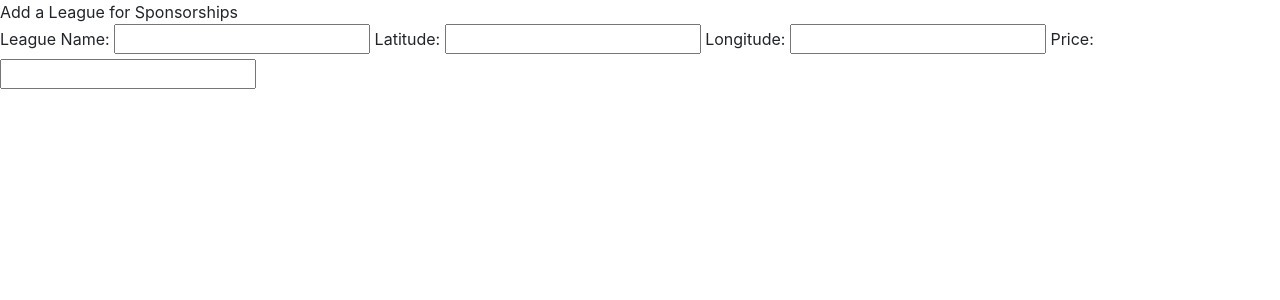
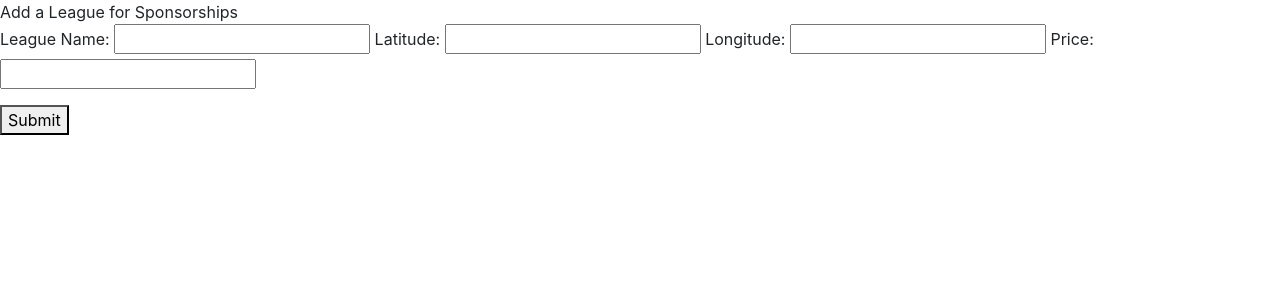
Before and after one commit to shmuelhonig/league_sponsorships, a Flask app: page / in a window 1280 px wide. Shown: the top 300 px of the page. Run offline with Flask 2, Linux system fonts and the light colour scheme; some libraries are stand-ins or nearby versions.

Commit message:
Add submit button to League form

```diff
--- a/templates/addLeague.html
+++ b/templates/addLeague.html
@@ -14,6 +14,7 @@
         <lable for='price'>Price:</lable>
         <input id='price' type='number' name='price' required/>
       </div>
+      <button id='submit' type='submit'>Submit</button>
     </form>
   </div>
 </section>
```
